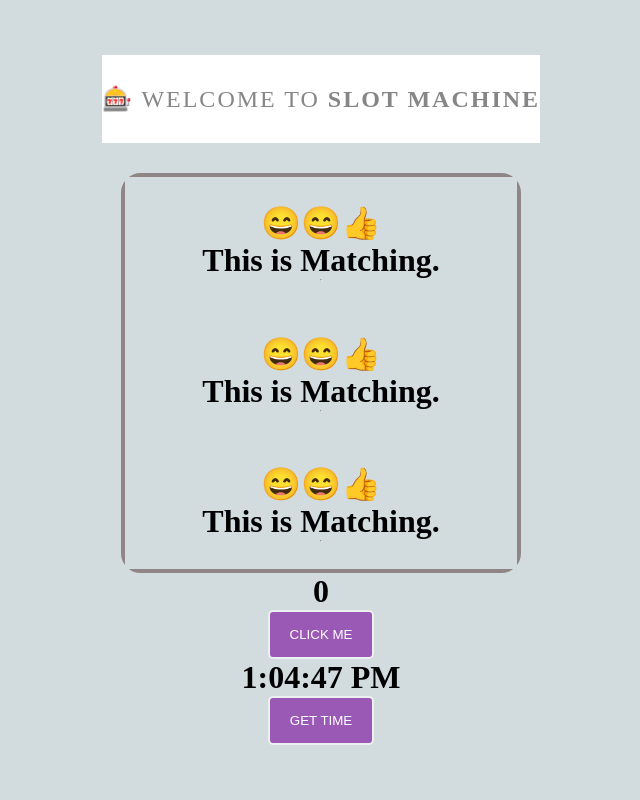
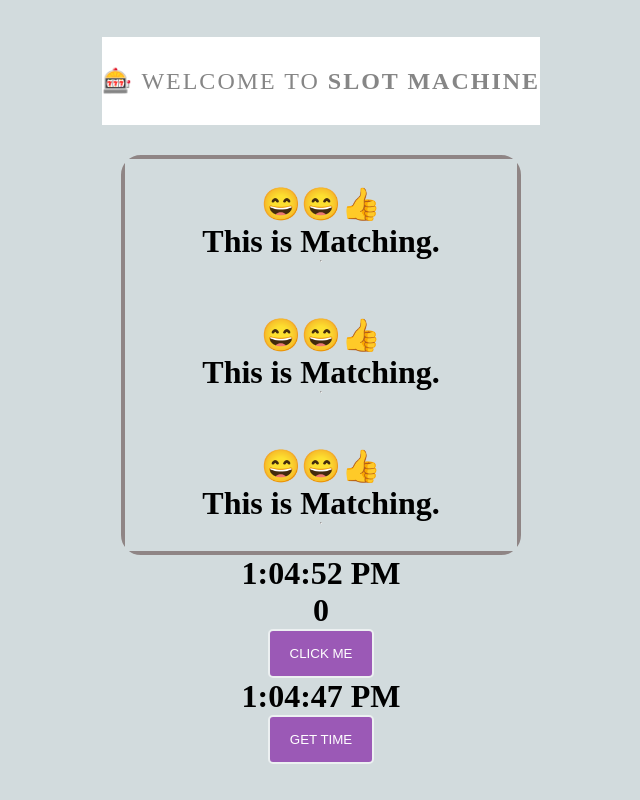
Before and after one commit to Yash-Var/Slot_Machine_By_React, a React (Create React App) app: page / in a window 1280 px wide. Shown: the whole page, without its empty margins (319-959 px from the left). Built offline with nearby package versions, Linux system fonts and the light colour scheme.

Commit message:
digital clock completed

```diff
--- /dev/null
+++ b/src/CurrentTime.js
@@ -0,0 +1,22 @@
+import React, { useState } from "react";
+import "./hooks.css";
+
+const CurrentTime = () => {
+
+    let date = new Date().toLocaleTimeString();
+
+    const [ctime, setCtime] = useState(date);
+    const UpdateTime = () => {
+        date = new Date().toLocaleTimeString();
+        setCtime(date);
+    };
+
+    setInterval(UpdateTime, 1000);
+    return (
+        <>
+            <h1>{ctime}</h1>
+        </>
+    );
+};
+
+export default CurrentTime;
--- a/src/index.js
+++ b/src/index.js
@@ -4,9 +4,11 @@ import App from "./App.js";
 import Hooks from "./Hooks.js";
 import Fetchtime from "./Fetchtime.js";
 import "./hooks.css";
+import CurrentTime from "./CurrentTime.js";
 ReactDOM.render(
   <>
    <App />
+   <CurrentTime />
    <Hooks />
 <Fetchtime />
   </>,document.getElementById('root')
```
